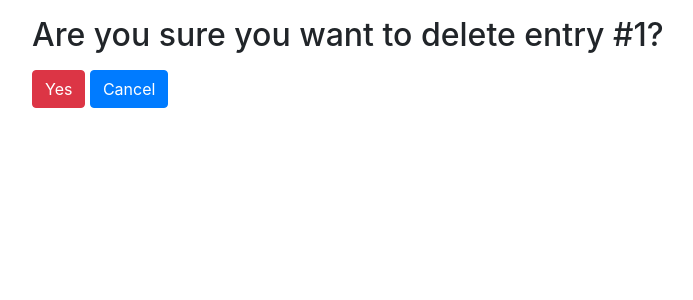
After one commit to ihinion/exam_6, a Django app: page /1/delete/ in a window 1280 px wide. The commit adds this page. Shown: the top 300 px of the page, without its empty margins (53-746 px from the left). Run offline with Django 3.2, Linux system fonts and the light colour scheme; data comes from the database, SQL or seed files in the repository; some libraries are stand-ins or nearby versions.

Commit message:
Created delete.html, delete_view, added path to urls.py, deleted excessive div in update.html, added delete button to entries in index.html

```diff
--- a/source/main/urls.py
+++ b/source/main/urls.py
@@ -15,11 +15,12 @@ Including another URLconf
 """
 from django.contrib import admin
 from django.urls import path
-from webapp.views import index_view, create_view, update_view
+from webapp.views import index_view, create_view, update_view, delete_view
 
 urlpatterns = [
     path('admin/', admin.site.urls),
     path('', index_view, name='index_view'),
     path('add/', create_view, name='create_view'),
-    path('<pk>/update/', update_view, name='update_view')
+    path('<pk>/update/', update_view, name='update_view'),
+    path('<pk>/delete/', delete_view, name='delete_view')
 ]
--- /dev/null
+++ b/source/webapp/templates/delete.html
@@ -0,0 +1,10 @@
+{% extends 'base.html' %}
+{% block title %}Delete entry{% endblock %}
+{% block content %}
+<form method="post">
+    {% csrf_token %}
+    <h2 class="my-3">Are you sure you want to delete entry #{{ entry.pk }}?</h2>
+    <input class="btn btn-danger" type="submit" value="Yes">
+    <a class="btn btn-primary" href="{% url 'index_view' %}">Cancel</a>
+</form>
+{% endblock %}
--- a/source/webapp/templates/index.html
+++ b/source/webapp/templates/index.html
@@ -14,7 +14,7 @@
                 <h5 class="card-title font-weight-bold">{{ entry.name }} ({{ entry.mail }})</h5>
                 <p class="text-justify">{{ entry.text }}</p>
                 <form class="form-inline">
-                    <a class="btn btn-danger btn-sm mr-3" href="#" role="button">Delete</a>
+                    <a class="btn btn-danger btn-sm mr-3" href="{% url 'delete_view' entry.pk %}" role="button">Delete</a>
                     <a class="btn btn-info btn-sm" href="{% url 'update_view' entry.pk %}" role="button">Update</a>
                 </form>
             </div>
--- a/source/webapp/templates/update.html
+++ b/source/webapp/templates/update.html
@@ -1,10 +1,8 @@
 {% extends 'base.html' %}
 {% block title %}Update entry{% endblock %}
 {% block content %}
-<div class="container">
     <h2 class="my-3">Update entry {{ entry.pk }}</h2>
     <form action="{% url 'update_view' entry.pk %}" method="post">
         {% include 'partial/entry_form.html' with button_text='Update' %}
     </form>
-</div>
 {% endblock %}
--- a/source/webapp/views.py
+++ b/source/webapp/views.py
@@ -40,3 +40,11 @@ def update_view(request, pk):
             return redirect('index_view')
         else:
             return render(request, 'update.html', context={'form': form, 'entry': entry})
+
+
+def delete_view(request, pk):
+    entry = get_object_or_404(Entry, pk=pk)
+    if request.method == "POST":
+        entry.delete()
+        return redirect('index_view')
+    return render(request, 'delete.html', {'entry': entry})
```
